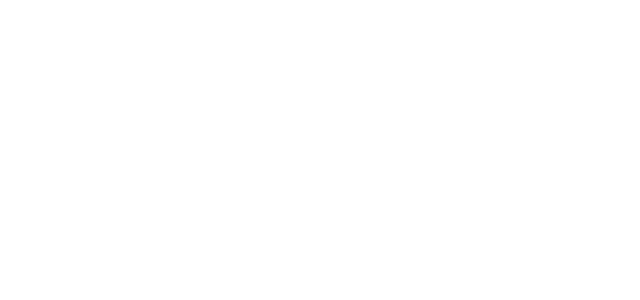
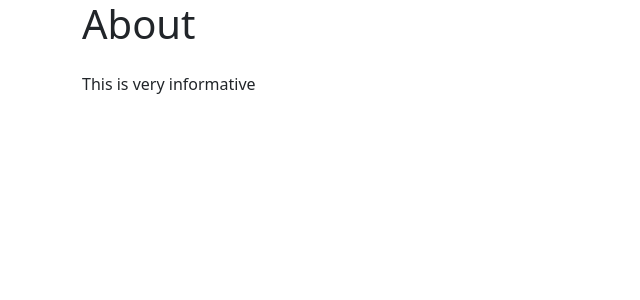
Before and after one commit to aaronmpark/hackathon, a React (Vite) app: page /About in a window 1280 px wide. Before the commit this address had no page. Shown: the top 300 px of the page, without its empty margins (0-640 px from the left). Built offline with nearby package versions, Linux system fonts and the light colour scheme.

Commit message:
added about section

```diff
--- a/src/App.jsx
+++ b/src/App.jsx
@@ -1,12 +1,13 @@
 import { Routes, Route } from "react-router-dom";
 import { Container } from "react-bootstrap";
 import Cover from "./pages/cover";
-
+import About from "./pages/About";
 function App() {
   return (
     <Container className="mb-4">
       <Routes>
         <Route path="/" element={<Cover />} />
+        <Route path="/About" element={<About/>} />
       </Routes>
     </Container>
   )
--- /dev/null
+++ b/src/pages/about.tsx
@@ -0,0 +1,17 @@
+import React from "react";
+import { useNavigate } from "react-router-dom";
+import { Container, Stack } from "react-bootstrap";
+
+
+const About = () => {
+    const navigate = useNavigate();
+
+    return (
+        <Stack gap={3}>
+            <div className="p2"> <h1>About</h1></div>
+            <div className="p2"> <p>This is very informative</p></div>
+        </Stack>
+    )
+}
+
+export default About;
--- a/src/pages/cover.tsx
+++ b/src/pages/cover.tsx
@@ -22,7 +22,7 @@ const Cover = () => {
             <p className="lead">
               <button
                 className="btn btn-lg btn-secondary"
-                //onClick={() => navigate("/home")}
+                onClick={() => navigate("/About")}
               >
                 Begin
               </button>
```
